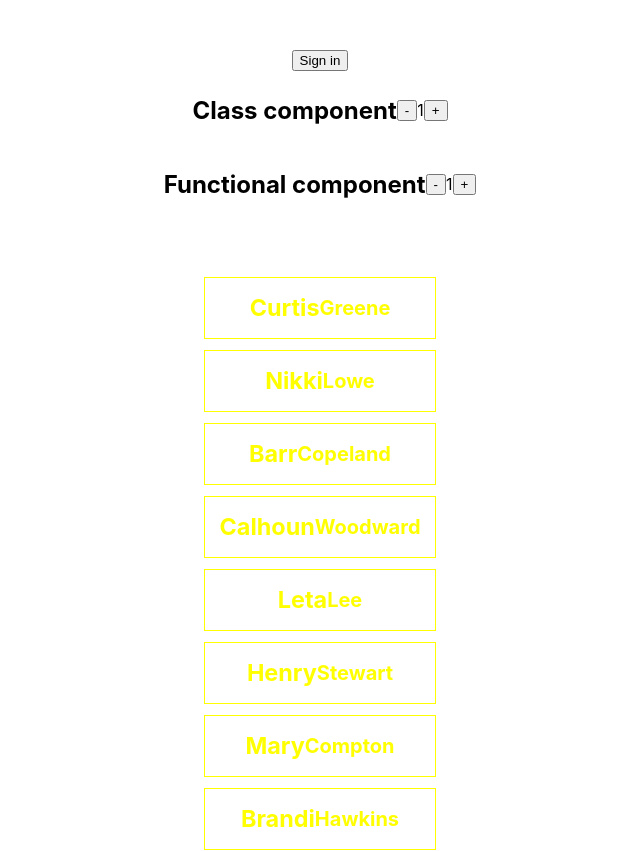
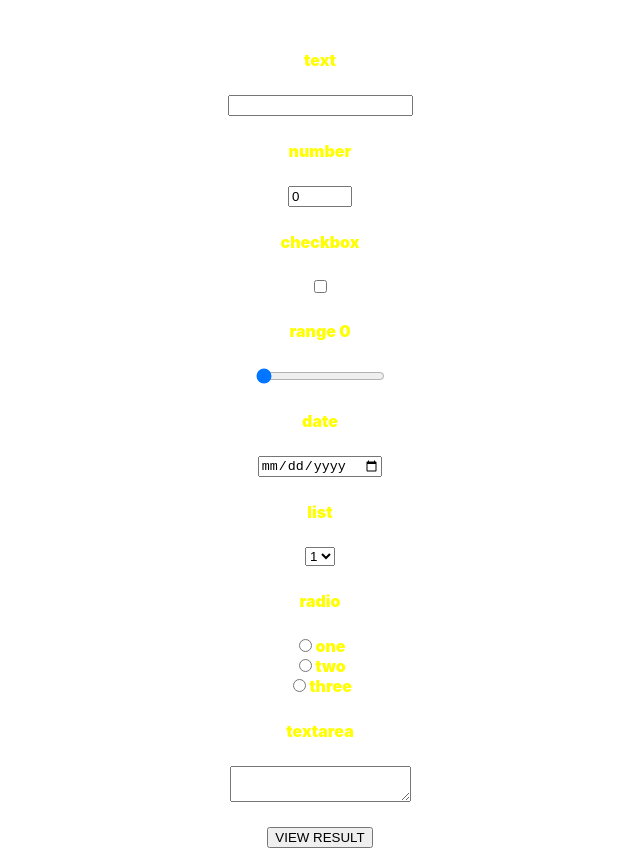
Before and after one commit to miksturchik/js_pro-lesson-4, a React (Create React App) app: page / in a window 1280 px wide. Shown: the top 851 px of the page, without its empty margins (320-960 px from the left). Built offline with nearby package versions, Linux system fonts and the light colour scheme.

Commit message:
init (task-26) : solution

```diff
--- /dev/null
+++ b/src/Input.css
@@ -0,0 +1,28 @@
+.inputs {
+
+        margin-bottom: 50px;
+    display: flex;
+    flex-direction: column;
+    gap: 25px;
+    color: yellow;
+    }
+    .result {
+    display: flex;
+    flex-direction: column;
+    gap: 10px;
+    }
+    .result > h5 {
+    margin: 0;
+color: green;
+
+    }
+
+    label {
+    display: block;
+    font-weight: 900;
+    }
+ */
+    form > label {
+    margin: 0;
+
+    }
--- /dev/null
+++ b/src/Input.tsx
@@ -0,0 +1,156 @@
+import React, { ChangeEvent, FC, useState } from "react";
+import "./Input.css";
+interface PropsInputs {}
+
+const Input: FC<PropsInputs> = () => {
+    const [textInput, setText] = useState("");
+    const [numberInput, setNumber] = useState(0);
+    const [checkboxInput, setCheckbox] = useState(false);
+    const [rangeInput, setRange] = useState(0);
+    const [dateInput, setDate] = useState("");
+    const [listInput, setList] = useState("One");
+    const [radioInput, setRadio] = useState("");
+    const [textareaInput, setTextarea] = useState("");
+    const [resultInput, setResult] = useState(false);
+
+    const onChange: Function = (
+        event: ChangeEvent<HTMLInputElement>,
+        setFunc: React.Dispatch<React.SetStateAction<any>>,
+    ): void => {
+        if (event.target.name === "checkbox") {
+            setFunc(event.target.checked);
+            return;
+        }
+        setFunc(event.target.value);
+    };
+
+    return (
+        <div className="inputs">
+            <label htmlFor="text">text</label>
+            <input
+                name="text"
+                type="text"
+                value={textInput}
+                onChange={(event) => {
+                    onChange(event, setText, String);
+                }}
+            />
+            <label htmlFor="number">number</label>
+            <input
+                min={0}
+                max={100}
+                name="number"
+                type="number"
+                value={numberInput}
+                onChange={(event) => {
+                    onChange(event, setNumber, Number);
+                }}
+            />
+            <label htmlFor="checkbox">checkbox</label>
+            <input
+                name="checkbox"
+                type="checkbox"
+                checked={checkboxInput}
+                onChange={(event) => {
+                    onChange(event, setCheckbox, Boolean);
+                }}
+            />
+            <label htmlFor="range">range {rangeInput}</label>
+            <input
+                min={0}
+                max={100}
+                name="range"
+                type="range"
+                value={rangeInput}
+                onChange={(event) => {
+                    onChange(event, setRange, Number);
+                }}
+            />
+            <label htmlFor="date">date {dateInput}</label>
+            <input
+                name="date"
+                type="date"
+                value={dateInput}
+                onChange={(event) => {
+                    onChange(event, setDate, String);
+                }}
+            />
+            <label>list</label>
+            <select
+                onChange={(event) => {
+                    onChange(event, setList, String);
+                }}
+            >
+                <option value="one">1</option>
+                <option value="two">2</option>
+                <option value="three">3</option>
+            </select>
+            <label htmlFor="">radio</label>
+            <form>
+                <label htmlFor="radio">
+                    <input
+                        name="radio"
+                        type="radio"
+                        value="one"
+                        onChange={(event) => {
+                            onChange(event, setRadio, String);
+                        }}
+                    />
+                    one
+                </label>
+                <label htmlFor="radio2">
+                    <input
+                        name="radio"
+                        type="radio"
+                        value="two"
+                        onChange={(event) => {
+                            onChange(event, setRadio, String);
+                        }}
+                    />
+                    two
+                </label>
+                <label htmlFor="radio2">
+                    <input
+                        name="radio"
+                        type="radio"
+                        value="three"
+                        onChange={(event) => {
+                            onChange(event, setRadio, String);
+                        }}
+                    />
+                    three
+                </label>
+            </form>
+            <label htmlFor="">textarea</label>
+            <textarea
+                value={textareaInput}
+                onChange={(event) => {
+                    onChange(event, setTextarea, String);
+                }}
+            ></textarea>
+
+            <button
+                onClick={() => {
+                    setResult(!resultInput);
+                }}
+            >
+                {resultInput ? "HIDE RESULT" : "VIEW RESULT"}
+            </button>
+
+            {resultInput && (
+                <div className="result">
+                    <h5>text: {textInput};</h5>
+                    <h5>number: {numberInput};</h5>
+                    <h5>checkbox: {String(checkboxInput)};</h5>
+                    <h5>range: {rangeInput};</h5>
+                    <h5>date: {dateInput};</h5>
+                    <h5>list: {listInput};</h5>
+                    <h5>radio: {radioInput};</h5>
+                    <h5>textarea: {textareaInput}.</h5>
+                </div>
+            )}
+        </div>
+    );
+};
+
+export default Input;
--- a/src/index.tsx
+++ b/src/index.tsx
@@ -12,10 +12,13 @@ import Cyclic from "./Cyclic";
 import CounterClass from "./CounterClass";
 import CounterFunction from "./CounterFunction";
 import Login from "./Login";
+import Input from "./Input";
 
 const root = ReactDOM.createRoot(document.getElementById("root"));
 root.render(
     <React.StrictMode>
+        <Input />
+
         <Login />
 
         <CounterClass />
```
